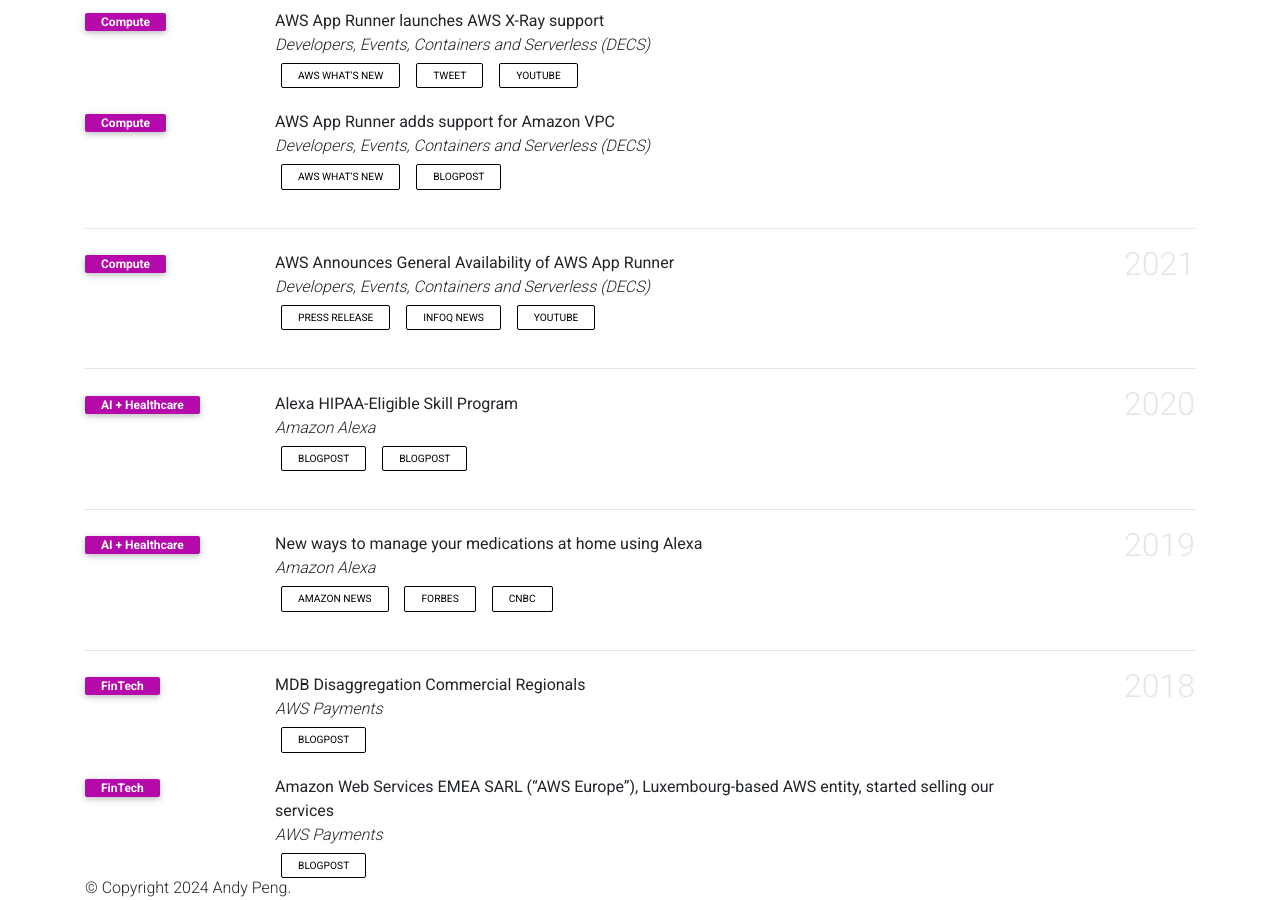
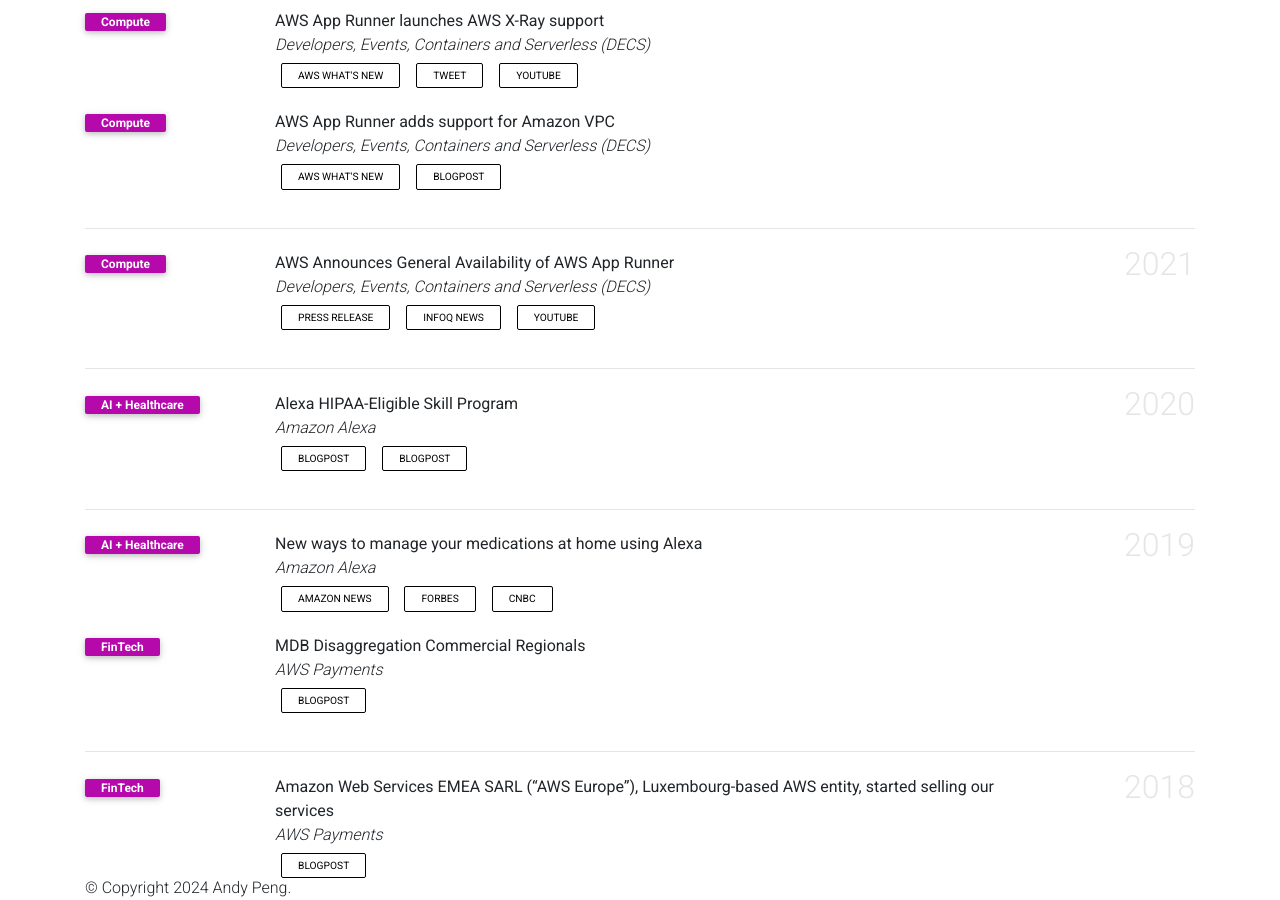
Before and after one commit to gfw001/gfw001.github.io, a Jekyll site: the page products.html, which Jekyll copies as it is, in a window 1280 px wide and 900 px high, scrolled down 1610 px. Built offline with Jekyll 4.4.1, drawn with Linux system fonts in a browser that asks for light colours; comment, search, counter and statistics services are not loaded; a style sheet for code colours, icons or effects is not loaded.

Commit message:
Update products.html

```diff
--- a/products.html
+++ b/products.html
@@ -398,9 +398,6 @@
                </div>
             </div>
          </li>
-      </ol>
-      <h2 class="year">2018</h2>
-      <ol class="bibliography">
          <li>
             <div class="row">
                <div class="col-sm-2 abbr"><abbr class="badge">FinTech</abbr></div>
@@ -415,6 +412,9 @@
                </div>
             </div>
          </li>
+      </ol>
+      <h2 class="year">2018</h2>
+      <ol class="bibliography">
          <li>
             <div class="row">
                <div class="col-sm-2 abbr"><abbr class="badge">FinTech</abbr></div>
```
